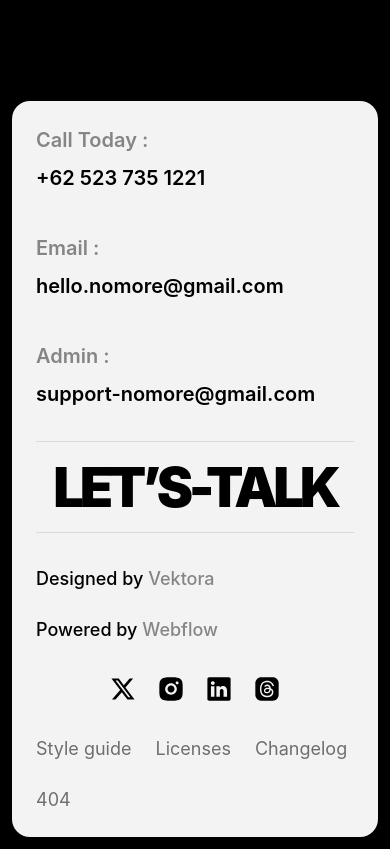
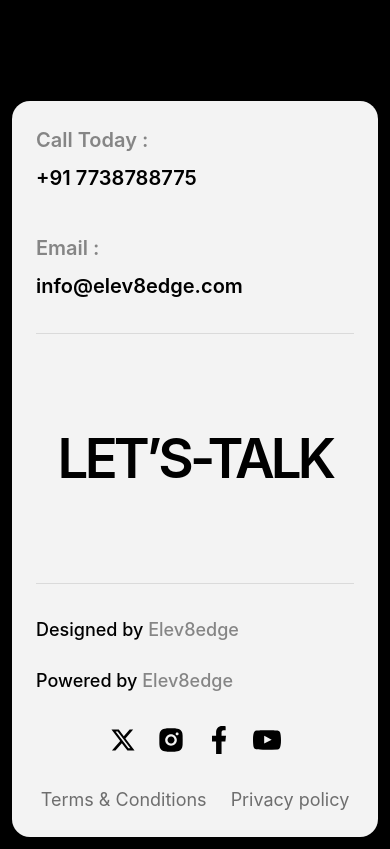
Before and after one commit to parthkambli/elev8edge-new, a React (Vite) app: page /about in a window 390 px wide. Shown: the part 7460-8309 px from the top of the page. Built offline with nearby package versions, Linux system fonts and the light colour scheme.

Commit message:
Footer changes

```diff
--- a/src/components/Footer.jsx
+++ b/src/components/Footer.jsx
@@ -1,7 +1,10 @@
 import xIcon from "../assets/logos/x.svg";
 import instaIcon from "../assets/logos/instagram.svg";
-import linkedinIcon from "../assets/logos/linkedin.svg";
-import threadIcon from "../assets/logos/thread.svg";
+import facebookIcon from "../assets/logos/facebook.svg";
+import youtubeIcon from "../assets/logos/youtube.svg";
+import { Link } from "react-router-dom";
+
+// import threadIcon from "../assets/logos/thread.svg";
 
 function Footer() {
   return (
@@ -10,7 +13,7 @@ function Footer() {
 
 
         {/* TOP */}
-        <div className="grid grid-cols-1 gap-10 border-b border-black/10 pb-8 md:grid-cols-3">
+        <div className="grid grid-cols-1 gap-10 border-b border-black/10 pb-8 md:grid-cols-2">
 
           {/* PHONE */}
           <div>
@@ -23,13 +26,13 @@ function Footer() {
               href="tel:+625237351221"
               className="mt-2 inline-block text-[20px] font-semibold"
             >
-              +62 523 735 1221
+               +91 7738788775
             </a>
 
           </div>
 
           {/* EMAIL */}
-          <div className="md:text-center">
+          {/* <div className="md:text-center">
 
             <p className="text-[20px] font-semibold text-black/45">
               Email :
@@ -42,20 +45,20 @@ function Footer() {
               hello.nomore@gmail.com
             </a>
 
-          </div>
+          </div> */}
 
-          {/* ADMIN */}
+          {/* Email */}
           <div className="md:text-right">
 
             <p className="text-[20px] font-semibold text-black/45">
-              Admin :
+              Email :
             </p>
 
             <a
               href="mailto:support-nomore@gmail.com"
               className="mt-2 inline-block text-[20px] font-semibold"
             >
-              support-nomore@gmail.com
+               info@elev8edge.com
             </a>
 
           </div>
@@ -65,12 +68,12 @@ function Footer() {
         {/* CENTER */}
        <div className="flex flex-1 top-40px items-center justify-center border-b border-black/10">
 
-          <a
-            href="/contact"
-            className="text-center text-[14vw] font-black uppercase leading-none tracking-[-0.08em] transition-transform duration-500 hover:scale-[1.02]"
-          >
-            LET’S-TALK
-          </a>
+        <a
+          href="/contact"
+          className="text-center text-[14vw] font-semibold uppercase leading-[0.9] tracking-[-0.07em] transition-transform duration-500 hover:scale-[1.02]"
+        >
+          LET’S-TALK
+        </a>
 
         </div>
 
@@ -81,11 +84,11 @@ function Footer() {
           <div className="flex flex-wrap items-center gap-6 text-[18px] font-medium">
 
             <p>
-              Designed by <span className="text-black/45">Vektora</span>
+              Designed by <span className="text-black/45">Elev8edge</span>
             </p>
 
             <p>
-              Powered by <span className="text-black/45">Webflow</span>
+              Powered by <span className="text-black/45">Elev8edge</span>
             </p>
 
           </div>
@@ -93,58 +96,58 @@ function Footer() {
           {/* SOCIALS */}
           <div className="flex items-center gap-5">
 
-            {/* X */}
+            {/* X / TWITTER */}
             <a
-              href="/"
+              href="https://x.com/ElevatedgeM"
               target="_blank"
               rel="noreferrer"
               className="transition-opacity duration-300 hover:opacity-60"
             >
               <img
                 src={xIcon}
-                alt=""
+                alt="X"
                 className="h-7 w-7 object-contain"
               />
             </a>
 
             {/* INSTAGRAM */}
             <a
-              href="/"
+              href="https://www.instagram.com/elev8edge.official?igsh=MTAwbGI2bDh3MDVtOA=="
               target="_blank"
               rel="noreferrer"
               className="transition-opacity duration-300 hover:opacity-60"
             >
               <img
                 src={instaIcon}
-                alt=""
+                alt="Instagram"
                 className="h-7 w-7 object-contain"
               />
             </a>
 
-            {/* LINKEDIN */}
+            {/* FACEBOOK */}
             <a
-              href="/"
+              href="https://www.facebook.com/profile.php?id=61582908012391"
               target="_blank"
               rel="noreferrer"
               className="transition-opacity duration-300 hover:opacity-60"
             >
               <img
-                src={linkedinIcon}
-                alt=""
+                src={facebookIcon}
+                alt="Facebook"
                 className="h-7 w-7 object-contain"
               />
             </a>
 
-            {/* THREAD */}
+            {/* YOUTUBE */}
             <a
-              href="/"
+              href="https://youtube.com/@elev8edgeofficial?si=0PFQpDz53ewE-Nq1"
               target="_blank"
               rel="noreferrer"
               className="transition-opacity duration-300 hover:opacity-60"
             >
               <img
-                src={threadIcon}
-                alt=""
+                src={youtubeIcon}
+                alt="YouTube"
                 className="h-7 w-7 object-contain"
               />
             </a>
@@ -154,21 +157,13 @@ function Footer() {
           {/* RIGHT */}
           <div className="flex flex-wrap items-center gap-6 text-[18px] text-black/55">
 
-            <a href="/">
-              Style guide
-            </a>
+            <Link to="/terms-conditions">
+              Terms & Conditions
+            </Link>
 
-            <a href="/">
-              Licenses
-            </a>
-
-            <a href="/">
-              Changelog
-            </a>
-
-            <a href="/">
-              404
-            </a>
+            <Link to="/privacy-policy">
+              Privacy policy
+            </Link>
 
           </div>
 
--- a/src/index.css
+++ b/src/index.css
@@ -1,7 +1,13 @@
 
 
 @import "tailwindcss";
+@import url('https://fonts.googleapis.com/css2?family=Inter:wght@400;500;600;700;800&display=swap');
 @import url('https://fonts.googleapis.com/css2?family=Anton&display=swap');
+
+body {
+  font-family: 'Inter', sans-serif;
+  background: black;
+}
 
 @theme {
   --animate-float: float 4.5s ease-in-out infinite;
--- /dev/null
+++ b/src/pages/PrivacyPolicy.jsx
@@ -0,0 +1,99 @@
+import React from "react";
+import Footer from "../components/Footer";
+
+const PrivacyPolicy = () => {
+  return (
+    <main className="bg-black text-white overflow-hidden">
+      {/* HERO */}
+      <section className="relative border-b border-white/10 px-6 pb-16 pt-40 md:px-12">
+        <div className="max-w-[1400px]">
+          <p className="mb-6 text-lg font-medium text-white/60">
+            Legal
+          </p>
+
+          <h1
+            className="text-[16vw] uppercase leading-[0.82] tracking-[-0.08em] md:text-[9vw]"
+            style={{ fontFamily: "Anton" }}
+          >
+            Privacy
+            <br />
+            Policy
+          </h1>
+
+          <p className="mt-10 max-w-[720px] text-lg leading-[1.8] text-white/70 md:text-2xl">
+            This Privacy Policy explains how Elev8edge collects,
+            uses, and protects your information when you use our
+            website or services.
+          </p>
+        </div>
+      </section>
+
+      {/* CONTENT */}
+      <section className="px-6 py-20 md:px-12">
+        <div className="mx-auto max-w-[1100px] space-y-16">
+          {sections.map((section, index) => (
+            <div
+              key={index}
+              className="border-b border-white/10 pb-12"
+            >
+              <h2 className="text-3xl font-black uppercase md:text-5xl">
+                {section.title}
+              </h2>
+
+              <p className="mt-6 whitespace-pre-line text-lg leading-[1.9] text-white/70 md:text-xl">
+                {section.content}
+              </p>
+            </div>
+          ))}
+        </div>
+      </section>
+
+      <Footer />
+    </main>
+  );
+};
+
+const sections = [
+  {
+    title: "Information We Collect",
+    content:
+      `We may collect personal information such as your name, email address, phone number, and business details when you contact us or use our services.`,
+  },
+  {
+    title: "How We Use Information",
+    content:
+      `Your information is used to provide services, communicate with you, improve our website experience, and deliver marketing or business-related updates.`,
+  },
+  {
+    title: "Data Protection",
+    content:
+      `We implement reasonable security measures to protect your information from unauthorized access, misuse, or disclosure.`,
+  },
+  {
+    title: "Cookies",
+    content:
+      `Our website may use cookies and analytics tools to improve user experience and monitor website performance.`,
+  },
+  {
+    title: "Third Party Services",
+    content:
+      `We may use trusted third-party tools or platforms for analytics, communication, advertising, or payment processing.`,
+  },
+  {
+    title: "Your Rights",
+    content:
+      `You may request access, correction, or deletion of your personal information by contacting us directly.`,
+  },
+  {
+    title: "Policy Updates",
+    content:
+      `We may update this Privacy Policy periodically. Continued use of the website means you accept the updated policy.`,
+  },
+  {
+    title: "Contact",
+    content:
+      `For privacy-related concerns, contact us at info@elev8edge.com`,
+  },
+];
+
+export default PrivacyPolicy;
--- /dev/null
+++ b/src/pages/TermsConditions.jsx
@@ -0,0 +1,94 @@
+import React from "react";
+import Footer from "../components/Footer";
+
+const TermsConditions = () => {
+  return (
+    <main className="bg-black text-white overflow-hidden">
+      {/* HERO */}
+      <section className="relative border-b border-white/10 px-6 pb-16 pt-40 md:px-12">
+        <div className="max-w-[1400px]">
+          <p className="mb-6 text-lg font-medium text-white/60">
+            Legal
+          </p>
+
+          <h1
+            className="text-[16vw] uppercase leading-[0.82] tracking-[-0.08em] md:text-[9vw]"
+            style={{ fontFamily: "Anton" }}
+          >
+            Terms &
+            <br />
+            Conditions
+          </h1>
+
+          <p className="mt-10 max-w-[720px] text-lg leading-[1.8] text-white/70 md:text-2xl">
+            These Terms & Conditions govern your use of Elev8edge’s
+            website, services, and digital experiences. By accessing
+            this website, you agree to comply with these terms.
+          </p>
+        </div>
+      </section>
+
+      {/* CONTENT */}
+      <section className="px-6 py-20 md:px-12">
+        <div className="mx-auto max-w-[1100px] space-y-16">
+          {sections.map((section, index) => (
+            <div
+              key={index}
+              className="border-b border-white/10 pb-12"
+            >
+              <h2 className="text-3xl font-black uppercase md:text-5xl">
+                {section.title}
+              </h2>
+
+              <p className="mt-6 whitespace-pre-line text-lg leading-[1.9] text-white/70 md:text-xl">
+                {section.content}
+              </p>
+            </div>
+          ))}
+        </div>
+      </section>
+
+      <Footer />
+    </main>
+  );
+};
+
+const sections = [
+  {
+    title: "Use Of Website",
+    content:
+      `You agree to use this website only for lawful purposes and in a way that does not infringe the rights of others or restrict their use of the website.`,
+  },
+  {
+    title: "Intellectual Property",
+    content:
+      `All content, branding, visuals, graphics, videos, and website assets are the intellectual property of Elev8edge unless otherwise stated. Unauthorized reproduction or distribution is prohibited.`,
+  },
+  {
+    title: "Services",
+    content:
+      `Project timelines, deliverables, and pricing are agreed upon separately with each client. Elev8edge reserves the right to refuse or terminate services if misuse, abuse, or unethical activity is identified.`,
+  },
+  {
+    title: "Third Party Links",
+    content:
+      `Our website may contain links to third-party platforms or services. We are not responsible for the content, policies, or practices of external websites.`,
+  },
+  {
+    title: "Limitation Of Liability",
+    content:
+      `Elev8edge shall not be liable for any direct, indirect, incidental, or consequential damages arising from the use of this website or services.`,
+  },
+  {
+    title: "Changes To Terms",
+    content:
+      `We reserve the right to update or modify these Terms & Conditions at any time without prior notice.`,
+  },
+  {
+    title: "Contact",
+    content:
+      `For any legal or business-related queries, contact us at info@elev8edge.com`,
+  },
+];
+
+export default TermsConditions;
```
Also changed, not shown: src/App.jsx (+13 -1 lines), src/assets/logos/facebook.svg (added), src/assets/logos/youtube.svg (added).
